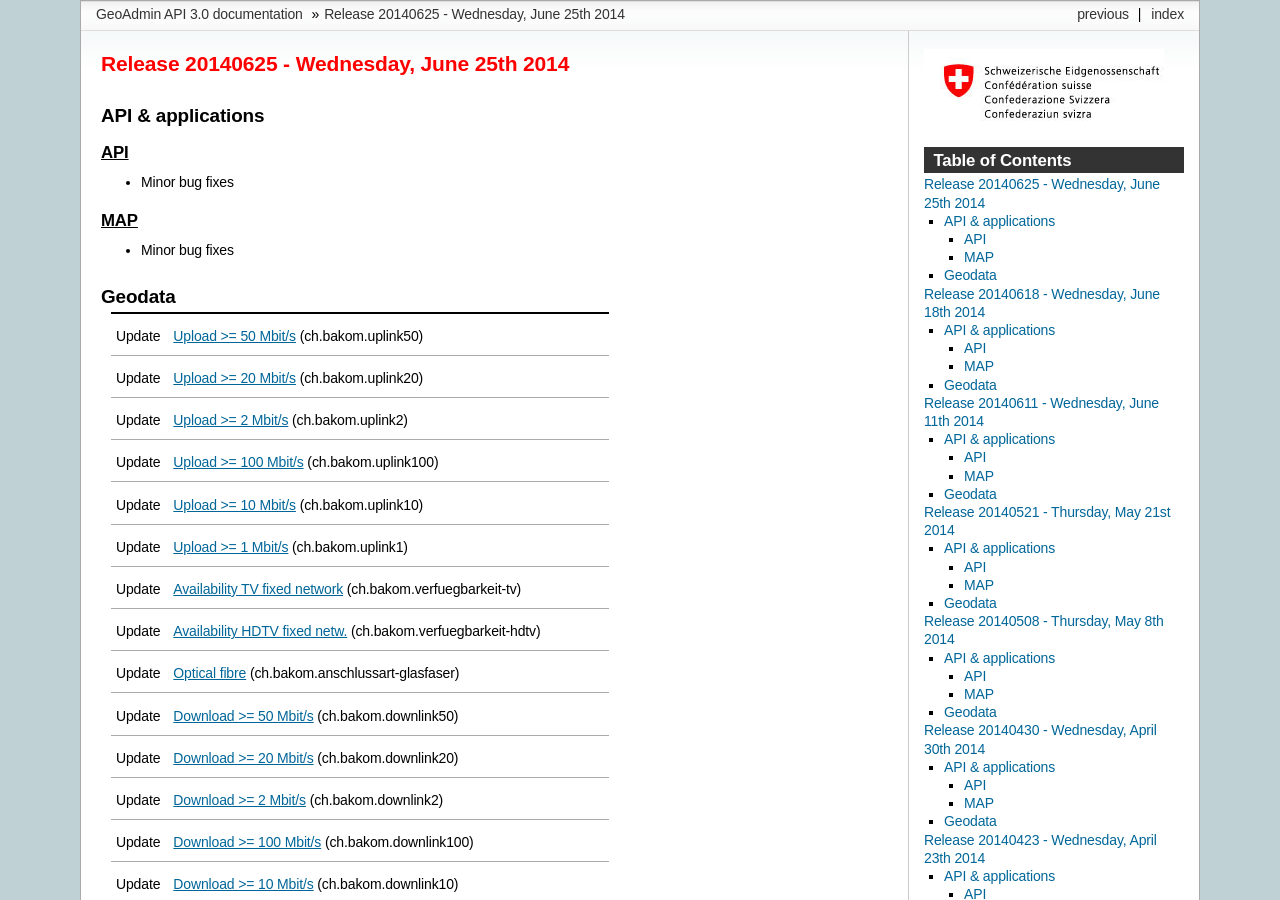
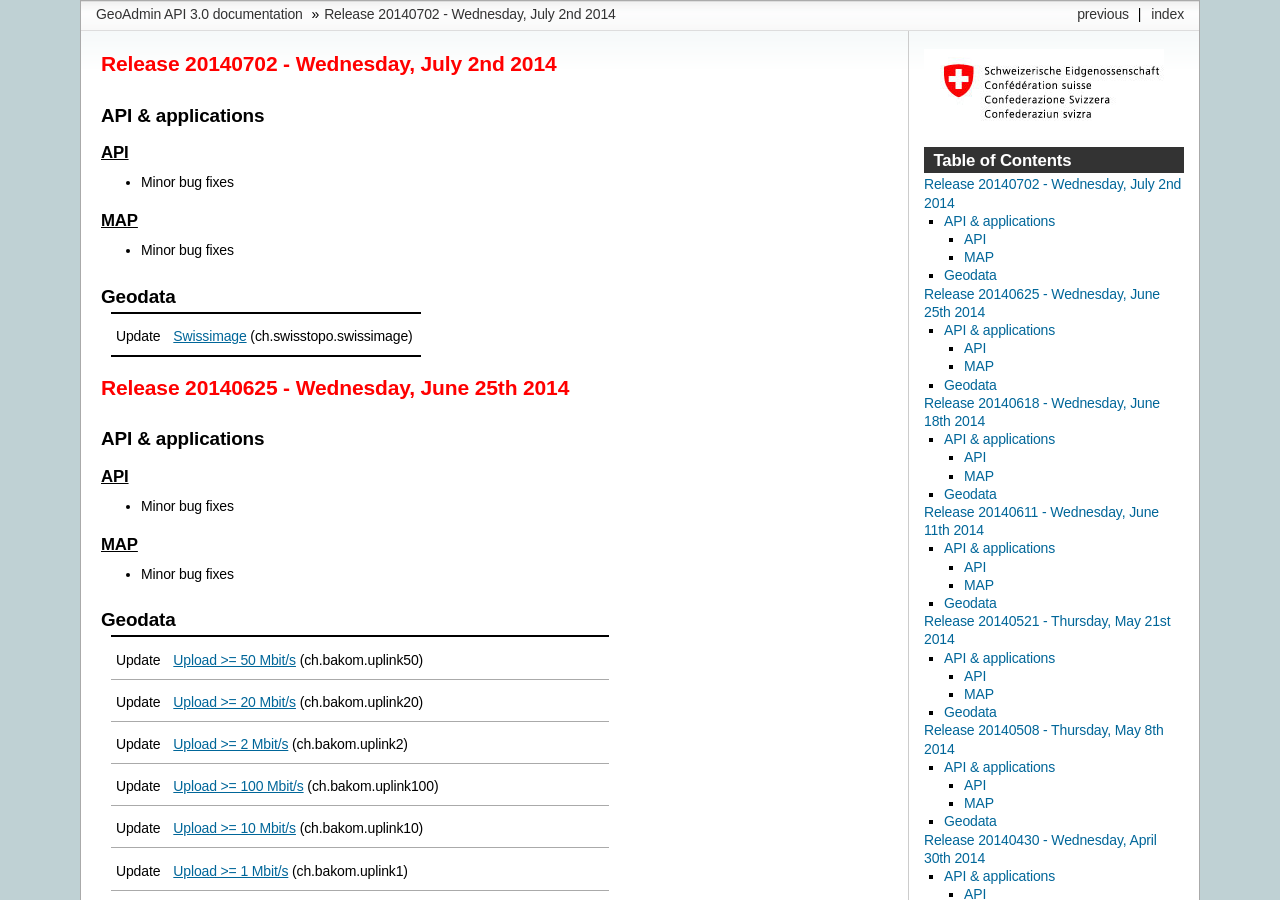
Before and after one commit to swisstopo-test/doc-chsdi3, a Sphinx documentation site: the page built from source/releasenotes/index.rst, in a window 1280 px wide and 900 px high. Built offline with Sphinx 7.4.7, drawn with Linux system fonts in a browser that asks for light colours; some of the changed text lies outside the part shown.

Commit message:
releasenotes add swissimage update release 20140620

```diff
--- a/source/releasenotes/index.rst
+++ b/source/releasenotes/index.rst
@@ -1,3 +1,25 @@
+Release 20140702 - Wednesday, July 2nd 2014
+============================================
+
+API & applications
+******************
+
+`API <//api3.geo.admin.ch>`__
+-----------------------------------
+
+- Minor bug fixes
+
+`MAP <//map.geo.admin.ch>`__
+-----------------------------------
+
+- Minor bug fixes
+
+Geodata
+********
++--------+---------------------------------------------------------------------------------------------------------------------------------------------------------------------------------------------------------+
+| Update | `Swissimage <//map.geo.admin.ch/?layers=ch.swisstopo.swissimage>`__ (ch.swisstopo.swissimage)                                                                                                           |
++--------+---------------------------------------------------------------------------------------------------------------------------------------------------------------------------------------------------------+
+
 Release 20140625 - Wednesday, June 25th 2014
 ============================================
 
```
